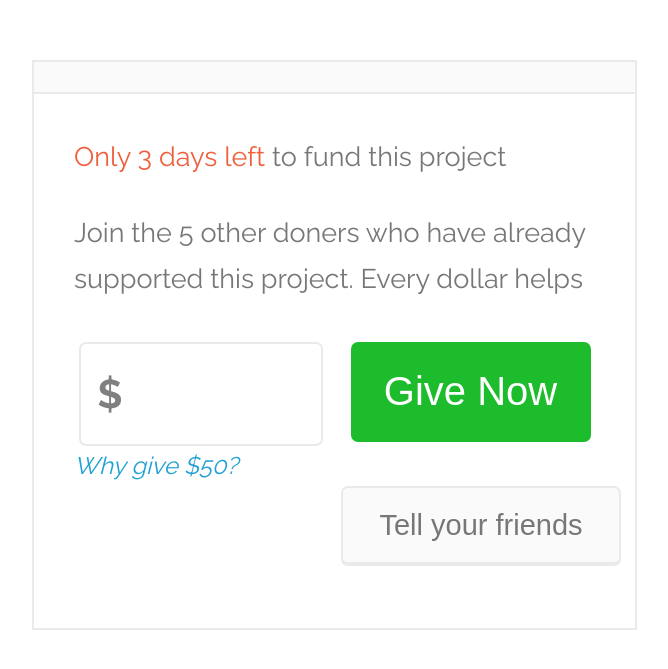
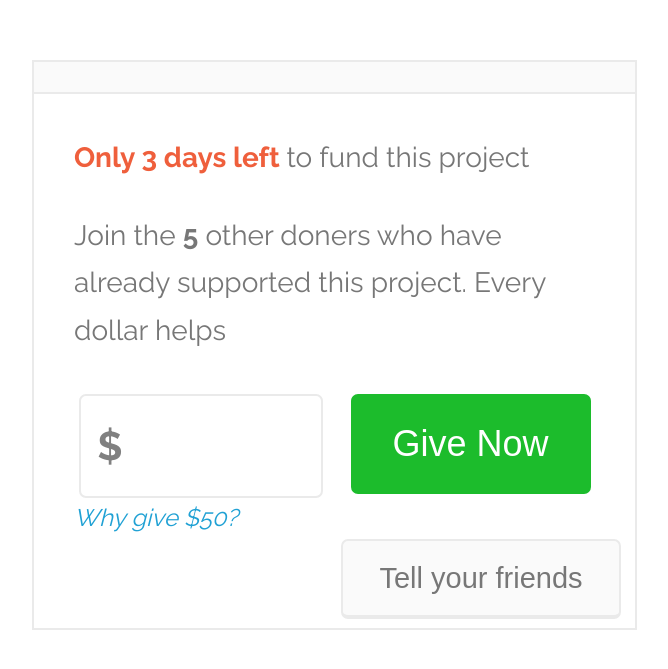
Before and after one commit to boulderinthesnow/fundingWidget, a plain HTML site: page index.html in a window 1280 px wide. Shown: the part 111-780 px from the top of the page, without its empty margins (26-694 px from the left). Drawn offline with nearby package versions, Linux system fonts and the light colour scheme.

Commit message:
added bold text for 2 places

```diff
--- a/css/style.css
+++ b/css/style.css
@@ -103,7 +103,7 @@ p {
 }
 
 .container #main-content {
-	font-size: 27px;
+	font-size: 28px;
 	padding: 40px;
 	color: #777;
 }
@@ -168,7 +168,7 @@ input {
 	background-color: #1CBC2C;
 	border:2px solid #1CBC2C;
 	color: white;
-	font-size: 40px;
+	font-size: 36px;
 	border-radius: 7px;
 }
 
--- a/index.html
+++ b/index.html
@@ -26,8 +26,8 @@
 				<div id="progress-bar"></div>
 			</div>
 			<div id="main-content">
-				<p id="first-line"> <span style="color:#EF5F3C;"> Only 3 days left </span> to fund this project</p>
-				<p>Join the 5 other doners who have already supported this project. Every dollar helps</p>
+				<p id="first-line"> <span style="color:#EF5F3C; font-weight: bold;"> Only 3 days left </span> to fund this project</p>
+				<p>Join the <span style="font-weight: bold;">5</span> other doners who have already supported this project. Every dollar helps</p>
 			</div>
 			<div id="wrap-block">
 				<div id="input-block">
```
